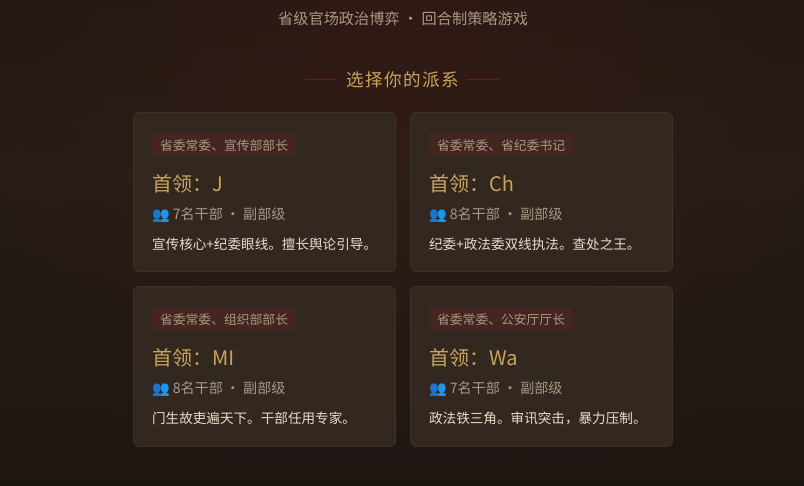
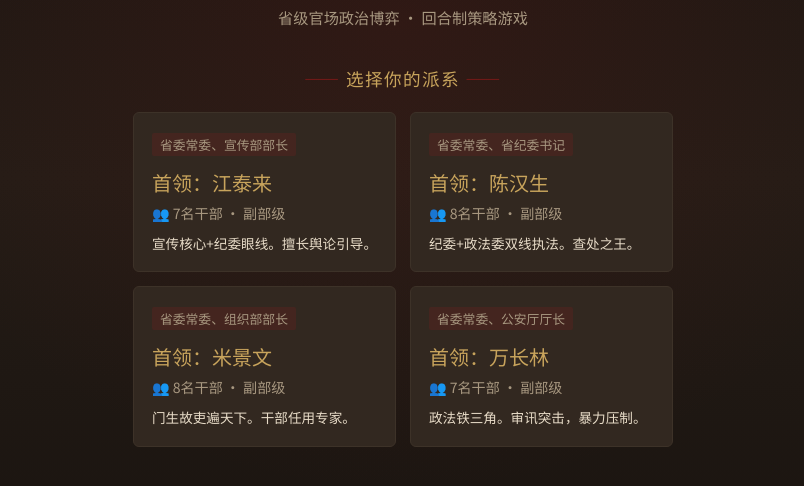
Before and after one commit to Tyyyrant/politics-game, an Electron app: page index.html in a window 1280 px wide. Shown: the part 222-708 px from the top of the page, without its empty margins (237-1041 px from the left). Drawn offline with Linux system fonts and the light colour scheme; no server answers.

Commit message:
feat: 任命界面部门头显示成员姓名职位；所有派系成员替换为中文姓名

```diff
--- a/src/logic/data/factions.js
+++ b/src/logic/data/factions.js
@@ -4,70 +4,70 @@ const T = TRAITS;
 
 export const FACTION_DEFS = {
   propaganda: {
-    id: 'propaganda', leader: { name: 'J', title: '省委常委、宣传部部长', dept: 'propaganda', rank: '副部', isPlayerControllable: true },
+    id: 'propaganda', leader: { name: '江泰来', title: '省委常委、宣传部部长', dept: 'propaganda', rank: '副部', isPlayerControllable: true },
     members: [
-      { name: 'W', dept: 'publicSecurity', position: '公安厅副厅长', rank: '副厅', loyalty: 8, traits: [T.trustedAide, T.mentored, T.alumni] },
-      { name: 'Ln', dept: 'govOffice', position: '秘书一处处长', rank: '正处', loyalty: 8, traits: [T.trustedAide, T.mentored, T.alumni] },
-      { name: 'Lo', dept: 'education', position: '一处处长', rank: '正处', loyalty: 8, traits: [T.trustedAide, T.mentored, T.arrangedJob] },
-      { name: 'Ca', dept: 'finance', position: '一处副处长', rank: '副处', loyalty: 6, traits: [T.mentored, T.alumni] },
-      { name: 'M', dept: 'discipline', position: '二处处长', rank: '正处', loyalty: 7, traits: [T.mentored, T.childSchool] },
-      { name: 'Y', dept: 'organization', position: '一处副处长', rank: '副处', loyalty: 6, traits: [T.mentored, T.politicalAmbition] },
-      { name: 'Li', dept: 'propaganda', position: '宣传处处长', rank: '正处', loyalty: 6, traits: [T.mentored, T.politicalAmbition, T.seekPatron] }
+      { name: '王卫东', dept: 'publicSecurity', position: '公安厅副厅长', rank: '副厅', loyalty: 8, traits: [T.trustedAide, T.mentored, T.alumni] },
+      { name: '李宁远', dept: 'govOffice', position: '秘书一处处长', rank: '正处', loyalty: 8, traits: [T.trustedAide, T.mentored, T.alumni] },
+      { name: '罗诚', dept: 'education', position: '一处处长', rank: '正处', loyalty: 8, traits: [T.trustedAide, T.mentored, T.arrangedJob] },
+      { name: '曹志明', dept: 'finance', position: '一处副处长', rank: '副处', loyalty: 6, traits: [T.mentored, T.alumni] },
+      { name: '马建军', dept: 'discipline', position: '二处处长', rank: '正处', loyalty: 7, traits: [T.mentored, T.childSchool] },
+      { name: '杨帆', dept: 'organization', position: '一处副处长', rank: '副处', loyalty: 6, traits: [T.mentored, T.politicalAmbition] },
+      { name: '李炜', dept: 'propaganda', position: '宣传处处长', rank: '正处', loyalty: 6, traits: [T.mentored, T.politicalAmbition, T.seekPatron] }
     ]
   },
   discipline: {
-    id: 'discipline', leader: { name: 'Ch', title: '省委常委、省纪委书记', dept: 'discipline', rank: '副部', isPlayerControllable: true },
+    id: 'discipline', leader: { name: '陈汉生', title: '省委常委、省纪委书记', dept: 'discipline', rank: '副部', isPlayerControllable: true },
     members: [
-      { name: 'Z1', dept: 'ndrc', position: '发改委副主任', rank: '副厅', loyalty: 8, traits: [T.sharedInterest] },
-      { name: 'Z2', dept: 'publicSecurity', position: '公安厅副厅长', rank: '副厅', loyalty: 8, traits: [T.mentored] },
-      { name: 'Z3', dept: 'housing', position: '住建厅副厅长', rank: '副厅', loyalty: 7, traits: [T.arrangedJob] },
-      { name: 'B', dept: 'discipline', position: '一处处长', rank: '正处', loyalty: 8, traits: [T.trustedAide, T.sharedInterest] },
-      { name: 'C', dept: 'hrss', position: '一处副处长', rank: '副处', loyalty: 6, traits: [T.mentored, T.seekPatron] },
-      { name: 'D', dept: 'legalAffairs', position: '综治处处长', rank: '正处', loyalty: 7, traits: [T.mentored, T.politicalAmbition] },
-      { name: 'E', dept: 'congress', position: '一处副处长', rank: '副处', loyalty: 5, traits: [T.alumni, T.arrangedJob] },
-      { name: 'F', dept: 'audit', position: '一处处长', rank: '正处', loyalty: 7, traits: [T.mentored, T.buyHouse] }
+      { name: '赵志刚', dept: 'ndrc', position: '发改委副主任', rank: '副厅', loyalty: 8, traits: [T.sharedInterest] },
+      { name: '赵毅', dept: 'publicSecurity', position: '公安厅副厅长', rank: '副厅', loyalty: 8, traits: [T.mentored] },
+      { name: '赵建峰', dept: 'housing', position: '住建厅副厅长', rank: '副厅', loyalty: 7, traits: [T.arrangedJob] },
+      { name: '白洁', dept: 'discipline', position: '一处处长', rank: '正处', loyalty: 8, traits: [T.trustedAide, T.sharedInterest] },
+      { name: '陈敏', dept: 'hrss', position: '一处副处长', rank: '副处', loyalty: 6, traits: [T.mentored, T.seekPatron] },
+      { name: '邓超', dept: 'legalAffairs', position: '综治处处长', rank: '正处', loyalty: 7, traits: [T.mentored, T.politicalAmbition] },
+      { name: '鄂婷', dept: 'congress', position: '一处副处长', rank: '副处', loyalty: 5, traits: [T.alumni, T.arrangedJob] },
+      { name: '冯涛', dept: 'audit', position: '一处处长', rank: '正处', loyalty: 7, traits: [T.mentored, T.buyHouse] }
     ]
   },
   organization: {
-    id: 'organization', leader: { name: 'MI', title: '省委常委、组织部部长', dept: 'organization', rank: '副部', isPlayerControllable: true },
+    id: 'organization', leader: { name: '米景文', title: '省委常委、组织部部长', dept: 'organization', rank: '副部', isPlayerControllable: true },
     members: [
-      { name: 'O1', dept: 'organization', position: '组织部副部长', rank: '正厅', loyalty: 9, traits: [T.trustedAide, T.sharedInterest, T.mentored] },
-      { name: 'O2', dept: 'hrss', position: '人社厅副厅长', rank: '副厅', loyalty: 7, traits: [T.mentored, T.politicalAmbition] },
-      { name: 'O3', dept: 'education', position: '教育厅副厅长', rank: '副厅', loyalty: 7, traits: [T.mentored, T.alumni] },
-      { name: 'O4', dept: 'finance', position: '二处处长', rank: '正处', loyalty: 7, traits: [T.mentored, T.childSchool] },
-      { name: 'O5', dept: 'govOffice', position: '办公厅副主任', rank: '副厅', loyalty: 6, traits: [T.mentored, T.seekPatron] },
-      { name: 'O6', dept: 'housing', position: '一处处长', rank: '正处', loyalty: 6, traits: [T.mentored, T.buyHouse] },
-      { name: 'O7', dept: 'ndrc', position: '规划处处长', rank: '正处', loyalty: 6, traits: [T.mentored, T.politicalAmbition] },
-      { name: 'O8', dept: 'partySchool', position: '党校副校长', rank: '副厅', loyalty: 8, traits: [T.trustedAide, T.alumni] }
+      { name: '欧阳正', dept: 'organization', position: '组织部副部长', rank: '正厅', loyalty: 9, traits: [T.trustedAide, T.sharedInterest, T.mentored] },
+      { name: '苏宁', dept: 'hrss', position: '人社厅副厅长', rank: '副厅', loyalty: 7, traits: [T.mentored, T.politicalAmbition] },
+      { name: '苏敏', dept: 'education', position: '教育厅副厅长', rank: '副厅', loyalty: 7, traits: [T.mentored, T.alumni] },
+      { name: '郭强', dept: 'finance', position: '二处处长', rank: '正处', loyalty: 7, traits: [T.mentored, T.childSchool] },
+      { name: '韩华', dept: 'govOffice', position: '办公厅副主任', rank: '副厅', loyalty: 6, traits: [T.mentored, T.seekPatron] },
+      { name: '蒋平', dept: 'housing', position: '一处处长', rank: '正处', loyalty: 6, traits: [T.mentored, T.buyHouse] },
+      { name: '沈文', dept: 'ndrc', position: '规划处处长', rank: '正处', loyalty: 6, traits: [T.mentored, T.politicalAmbition] },
+      { name: '何庆', dept: 'partySchool', position: '党校副校长', rank: '副厅', loyalty: 8, traits: [T.trustedAide, T.alumni] }
     ]
   },
   publicSecurity: {
-    id: 'publicSecurity', leader: { name: 'Wa', title: '省委常委、公安厅厅长', dept: 'publicSecurity', rank: '副部', isPlayerControllable: true },
+    id: 'publicSecurity', leader: { name: '万长林', title: '省委常委、公安厅厅长', dept: 'publicSecurity', rank: '副部', isPlayerControllable: true },
     members: [
-      { name: 'P1', dept: 'publicSecurity', position: '公安厅副厅长', rank: '副厅', loyalty: 9, traits: [T.trustedAide, T.sharedInterest, T.mentored] },
-      { name: 'P2', dept: 'legalAffairs', position: '政法委副书记', rank: '正厅', loyalty: 8, traits: [T.trustedAide, T.mentored] },
-      { name: 'P3', dept: 'publicSecurity', position: '一处处长', rank: '正处', loyalty: 8, traits: [T.trustedAide, T.alumni] },
-      { name: 'P4', dept: 'discipline', position: '三处处长', rank: '正处', loyalty: 6, traits: [T.mentored, T.politicalAmbition] },
-      { name: 'P5', dept: 'govOffice', position: '行政处处长', rank: '正处', loyalty: 6, traits: [T.mentored, T.arrangedJob] },
-      { name: 'P6', dept: 'finance', position: '三处处长', rank: '正处', loyalty: 6, traits: [T.sharedInterest, T.buyHouse] },
-      { name: 'P7', dept: 'procuratorate', position: '副检察长', rank: '副厅', loyalty: 7, traits: [T.mentored, T.alumni] }
+      { name: '潘海龙', dept: 'publicSecurity', position: '公安厅副厅长', rank: '副厅', loyalty: 9, traits: [T.trustedAide, T.sharedInterest, T.mentored] },
+      { name: '潘云飞', dept: 'legalAffairs', position: '政法委副书记', rank: '正厅', loyalty: 8, traits: [T.trustedAide, T.mentored] },
+      { name: '黄志强', dept: 'publicSecurity', position: '一处处长', rank: '正处', loyalty: 8, traits: [T.trustedAide, T.alumni] },
+      { name: '朱俊', dept: 'discipline', position: '三处处长', rank: '正处', loyalty: 6, traits: [T.mentored, T.politicalAmbition] },
+      { name: '秦风', dept: 'govOffice', position: '行政处处长', rank: '正处', loyalty: 6, traits: [T.mentored, T.arrangedJob] },
+      { name: '许豪', dept: 'finance', position: '三处处长', rank: '正处', loyalty: 6, traits: [T.sharedInterest, T.buyHouse] },
+      { name: '何勇', dept: 'procuratorate', position: '副检察长', rank: '副厅', loyalty: 7, traits: [T.mentored, T.alumni] }
     ]
   },
   npcCongress: {
-    id: 'npcCongress', leader: { name: 'RD', title: '省人大主任', dept: 'congress', rank: '正厅', isPlayerControllable: false, initialSeats: 2 },
+    id: 'npcCongress', leader: { name: '任重远', title: '省人大主任', dept: 'congress', rank: '正厅', isPlayerControllable: false, initialSeats: 2 },
     members: [
-      { name: 'R1', dept: 'congress', position: '人大副主任', rank: '副厅', loyalty: 7, traits: [] },
-      { name: 'R2', dept: 'congress', position: '法制处处长', rank: '正处', loyalty: 6, traits: [] },
-      { name: 'R3', dept: 'govOffice', position: '办公厅副主任', rank: '副厅', loyalty: 5, traits: [] },
-      { name: 'R4', dept: 'education', position: '二处处长', rank: '正处', loyalty: 6, traits: [] }
+      { name: '任远', dept: 'congress', position: '人大副主任', rank: '副厅', loyalty: 7, traits: [] },
+      { name: '魏平', dept: 'congress', position: '法制处处长', rank: '正处', loyalty: 6, traits: [] },
+      { name: '陶然', dept: 'govOffice', position: '办公厅副主任', rank: '副厅', loyalty: 5, traits: [] },
+      { name: '姜文', dept: 'education', position: '二处处长', rank: '正处', loyalty: 6, traits: [] }
     ]
   },
   npcCppcc: {
-    id: 'npcCppcc', leader: { name: 'ZX', title: '省政协主席', dept: 'cppcc', rank: '正厅', isPlayerControllable: false, initialInfluence: 3 },
+    id: 'npcCppcc', leader: { name: '郑国华', title: '省政协主席', dept: 'cppcc', rank: '正厅', isPlayerControllable: false, initialInfluence: 3 },
     members: [
-      { name: 'Z1', dept: 'cppcc', position: '政协副主席', rank: '副厅', loyalty: 6, traits: [] },
-      { name: 'Z2', dept: 'sasac', position: '国资委副主任', rank: '副厅', loyalty: 5, traits: [] },
-      { name: 'Z3', dept: 'ndrc', position: '发改委副主任', rank: '副厅', loyalty: 5, traits: [] }
+      { name: '郑明', dept: 'cppcc', position: '政协副主席', rank: '副厅', loyalty: 6, traits: [] },
+      { name: '谢安', dept: 'sasac', position: '国资委副主任', rank: '副厅', loyalty: 5, traits: [] },
+      { name: '邹平', dept: 'ndrc', position: '发改委副主任', rank: '副厅', loyalty: 5, traits: [] }
     ]
   }
 };
@@ -75,7 +75,7 @@ export const FACTION_DEFS = {
 export function createInitialFactionState(factionId) {
   const def = FACTION_DEFS[factionId];
   if (!def) throw new Error(`Unknown faction: ${factionId}`);
-  const memberIdPrefix = { propaganda: 'J', discipline: 'Ch', organization: 'MI', publicSecurity: 'Wa', npcCongress: 'RD', npcCppcc: 'ZX' };
+  const memberIdPrefix = { propaganda: '江', discipline: '陈', organization: '米', publicSecurity: '万', npcCongress: '任', npcCppcc: '郑' };
   const members = def.members.map((m, i) => ({
     id: `${memberIdPrefix[factionId] || factionId}_${m.name}`, name: m.name, dept: m.dept, position: m.position, rank: m.rank,
     loyalty: m.loyalty, maxLoyalty: 9, traits: [...m.traits], isUnderInvestigation: false,
--- a/src/styles/main.css
+++ b/src/styles/main.css
@@ -455,7 +455,8 @@ body {
   border-bottom: 1px solid rgba(200,164,92,0.15);
 }
 .dept-name { font-weight: bold; color: var(--text-primary); min-width: 70px; }
-.dept-count { color: var(--text-secondary); font-size: 0.85em; }
+.dept-count { color: var(--text-secondary); font-size: 0.85em; display: flex; flex-wrap: wrap; gap: 3px; }
+.dept-member-chip { background: rgba(139,26,26,0.15); color: var(--text-primary); padding: 1px 6px; border-radius: 3px; font-size: 0.85em; white-space: nowrap; }
 .btn-small {
   padding: 4px 10px; border: 1px solid var(--border-color); border-radius: 3px;
   cursor: pointer; font-size: 0.78em; background: var(--bg-panel); color: var(--text-primary);
```
Also changed, not shown: src/render/modal.js (+8 -2 lines).
